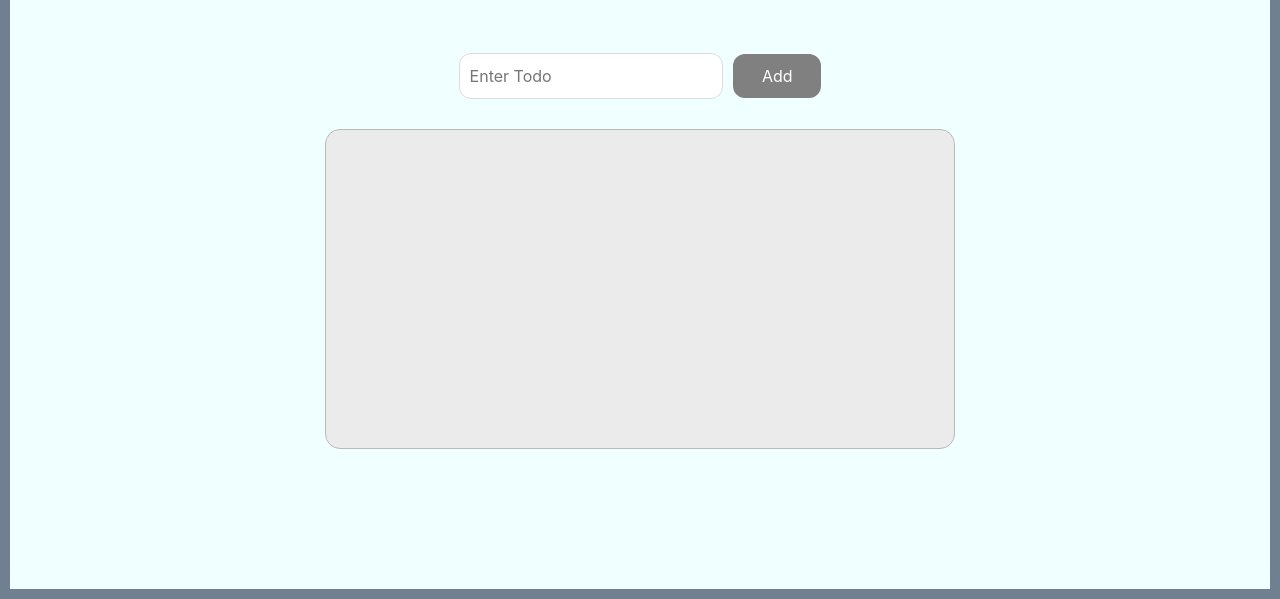
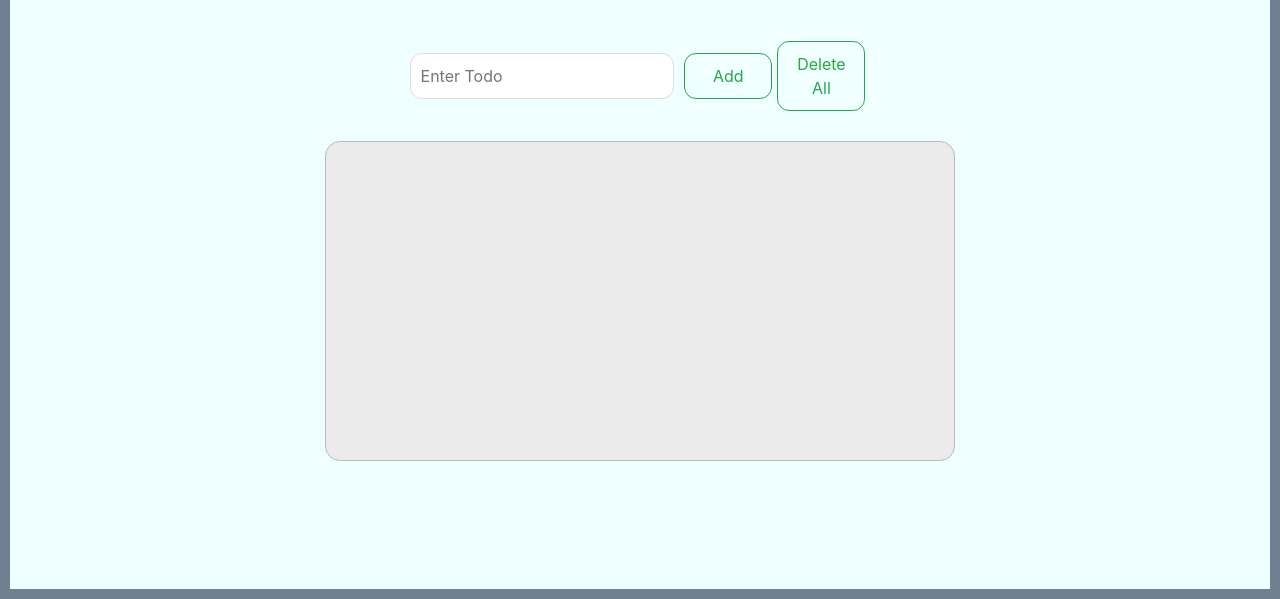
Before and after one commit to jaffasunny/JavasScript_Projects, a plain HTML site: page todoAppJS/index.html in a window 1280 px wide. Shown: the part 201-800 px from the top of the page. Drawn offline with nearby package versions, Linux system fonts and the light colour scheme.

Commit message:
todo-app-delete-all-func commit

```diff
--- a/todoAppJS/app.js
+++ b/todoAppJS/app.js
@@ -23,3 +23,7 @@ function addTodo() {
 function deleteItem(btn){
 	btn.parentNode.remove();
 }
+
+function deleteAll(){
+	ul.innerHTML = '';
+}
--- a/todoAppJS/index.html
+++ b/todoAppJS/index.html
@@ -19,6 +19,7 @@
     <div class="userInput mt-5" id="user-input">
         <input type="text" id="todo-item" placeholder="Enter Todo">
         <button class="btn btn-outline-success" id="addButton" onclick="addTodo()">Add</button>
+        <button class="btn btn-outline-success" id="deleteButtonAll" onclick="deleteAll()">Delete All</button>
     </div>
 
     <div class="todos">
--- a/todoAppJS/styles.css
+++ b/todoAppJS/styles.css
@@ -1,4 +1,4 @@
-body{
+body {
 	display: flex;
 	flex-direction: column;
 	justify-content: center;
@@ -10,14 +10,14 @@ body{
 	border: 10px solid slategrey;
 }
 
-.userInput{
+.userInput {
 	display: flex;
 	justify-content: center;
 	align-items: center;
 	width: 70%;
 }
 
-#todo-item{
+#todo-item {
 	width: 30%;
 	border: 1px solid gainsboro;
 	padding: 10px;
@@ -25,13 +25,15 @@ body{
 	margin-right: 10px;
 }
 
-#addButton{
+#addButton,
+#deleteButtonAll {
 	padding: 10px;
 	border-radius: 12px;
 	width: 10%;
+    margin-right: 5px;
 }
 
-.todos{
+.todos {
 	width: 50%;
 	background-color: rgb(235, 235, 235);
 	border: 1px solid rgb(189, 184, 184);
@@ -46,12 +48,15 @@ body{
 	padding: 30px;
 }
 
-#added-todos{
+#added-todos {
 	font-size: larger;
 	text-align: left;
 }
 
-.btn{
+#added-todos li {
+	margin-top: 5px;
+}
+#added-todos .btn {
 	border: none;
 	border-radius: 12px;
 	color: white;
```
Lines whose indentation alone changed are shown as unchanged.
